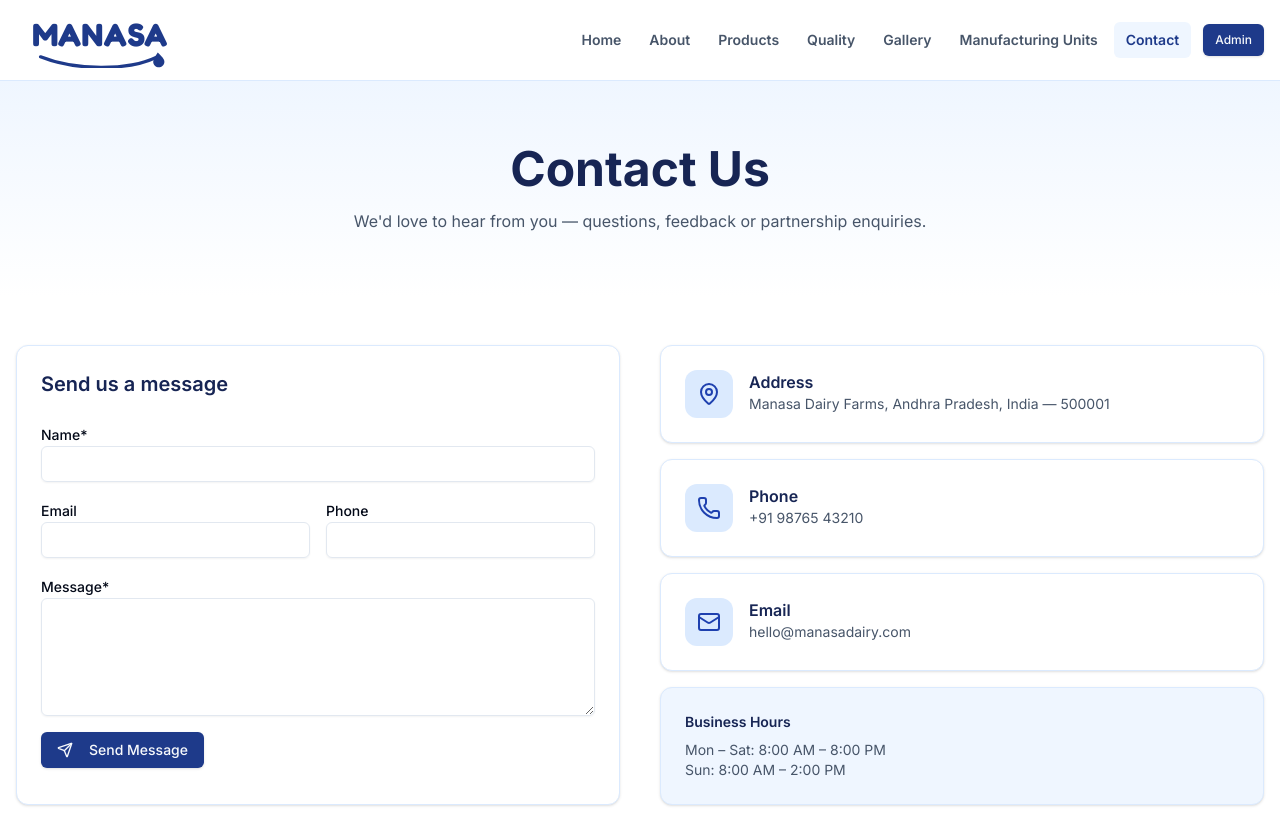
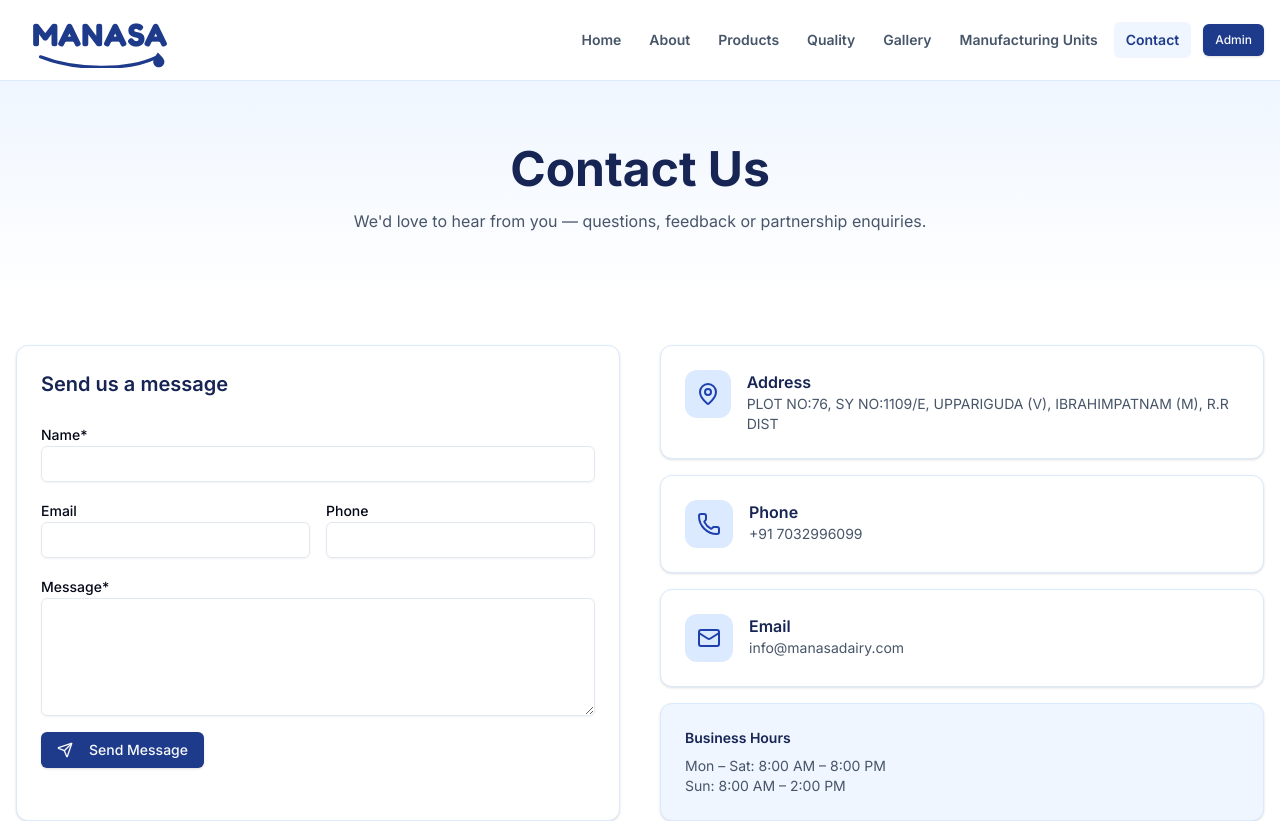
Before and after one commit to Akshara3104/Manasa, a Next.js app: page /contact in a window 1280 px wide. Shown: the top 821 px of the page. Built offline with nearby package versions, Linux system fonts and the light colour scheme.

Commit message:
Update contact information in page.js

```diff
--- a/app/contact/page.js
+++ b/app/contact/page.js
@@ -77,9 +77,9 @@ export default function ContactPage() {
 
         <div className="space-y-4">
           {[
-            { icon: MapPin, t: 'Address', d: 'Manasa Dairy Farms, Andhra Pradesh, India — 500001' },
-            { icon: Phone, t: 'Phone', d: '+91 98765 43210' },
-            { icon: Mail, t: 'Email', d: 'hello@manasadairy.com' }
+            { icon: MapPin, t: 'Address', d: 'PLOT NO:76, SY NO:1109/E, UPPARIGUDA (V), IBRAHIMPATNAM (M), R.R DIST' },
+            { icon: Phone, t: 'Phone', d: '+91 7032996099' },
+            { icon: Mail, t: 'Email', d: 'info@manasadairy.com' }
           ].map((c) => (
             <Card key={c.t} className="border-blue-100">
               <CardContent className="flex items-start gap-4 p-6">
```
